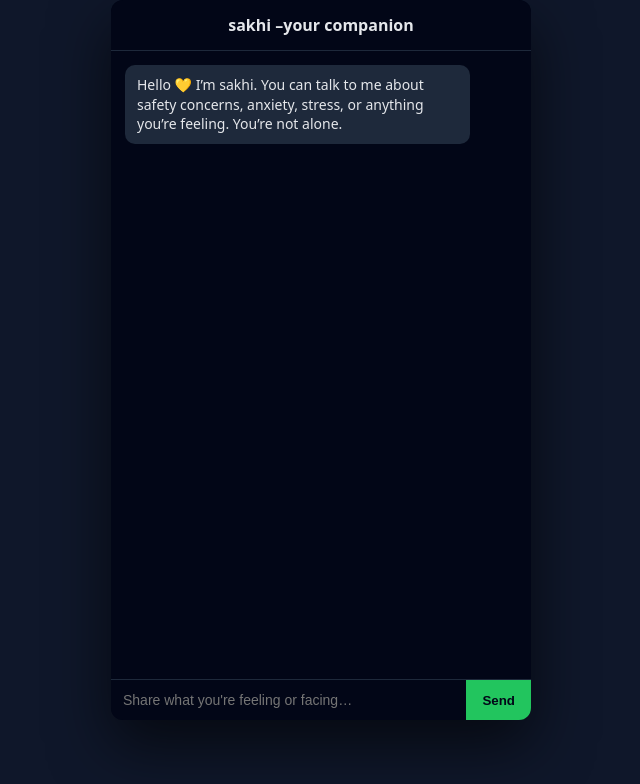
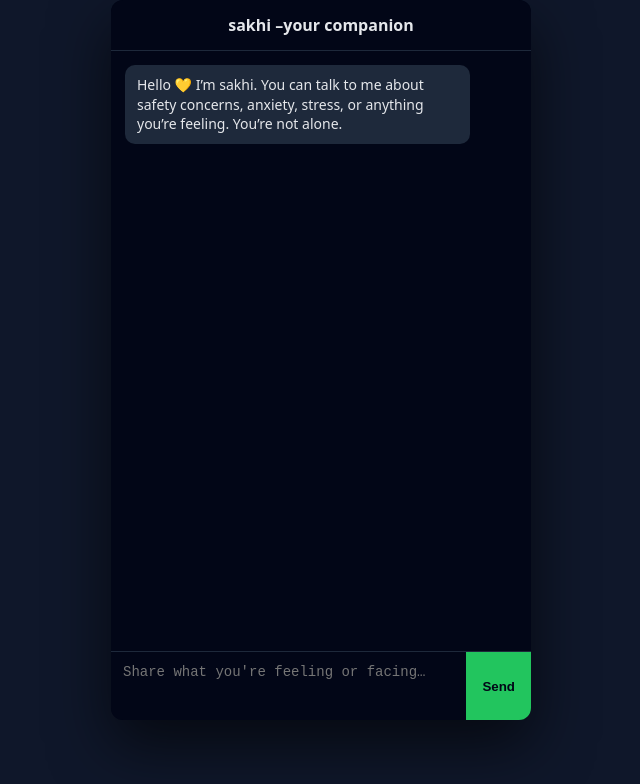
Before and after one commit to mraayanshaikh37/sakhi-chatbot-, a plain HTML site: page index.html in a window 1280 px wide. Shown: the whole page, without its empty margins (319-959 px from the left). Drawn offline with Linux system fonts and the light colour scheme.

Commit message:
Change user input from input to textarea
Updated input field from input to textarea for better user experience.

```diff
--- a/index.html
+++ b/index.html
@@ -67,7 +67,7 @@
     border-top: 1px solid #1e293b;
   }
 
-  input {
+  textarea {
   flex: 1;
   padding: 12px;
   border: none;
@@ -75,6 +75,8 @@
   background: #020617;
   color: #e5e7eb;
   font-size: 14px;
+  resize: none;
+  height: 44px;
 }
 
   button {
@@ -107,7 +109,7 @@
     <div class="chat-header">sakhi –your companion</div>
     <div class="messages" id="messages"></div>
     <div class="input-area">
-      <input id="userInput" placeholder="Share what you're feeling or facing…" />
+     <textarea id="userInput" rows="1" placeholder="Share what you're feeling or facing…"></textarea>
      <button onclick="sendMessage()">Send</button>
   </div>
   </div>
```
Lines whose indentation alone changed are shown as unchanged.
